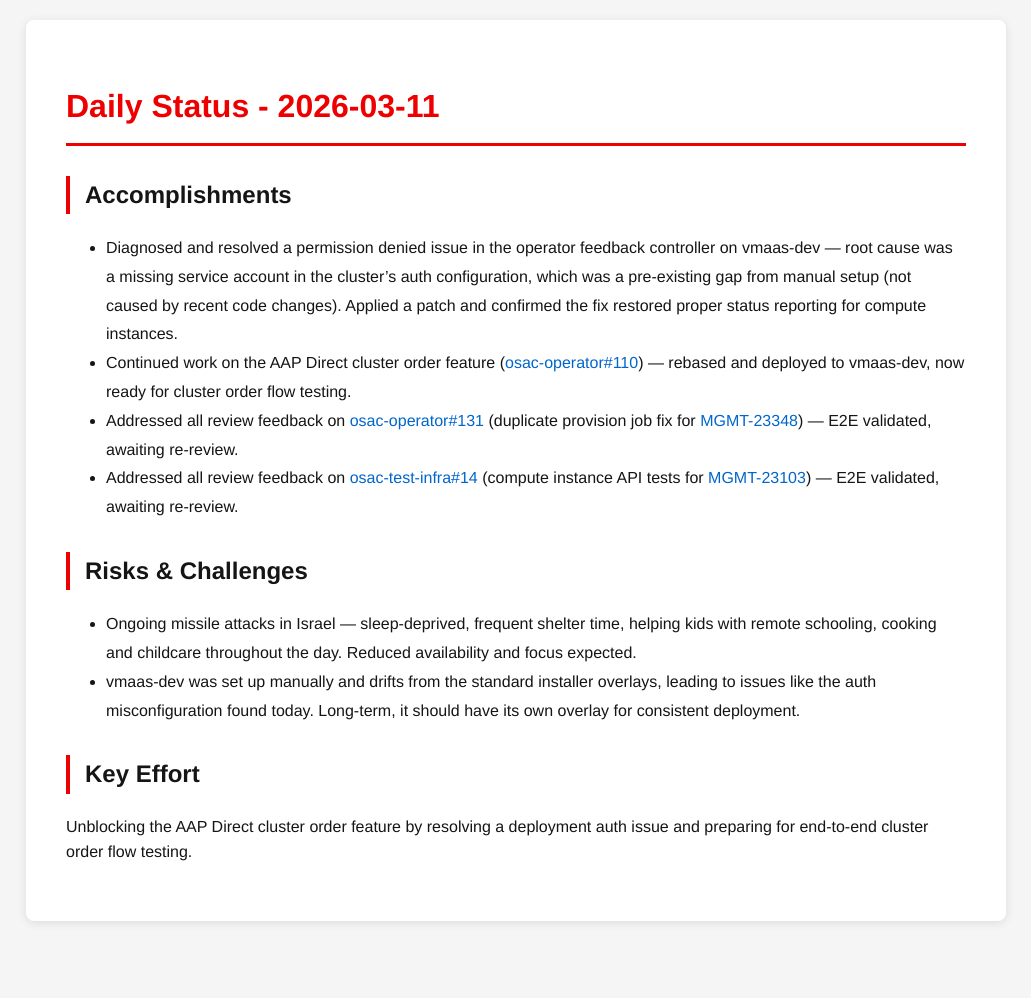
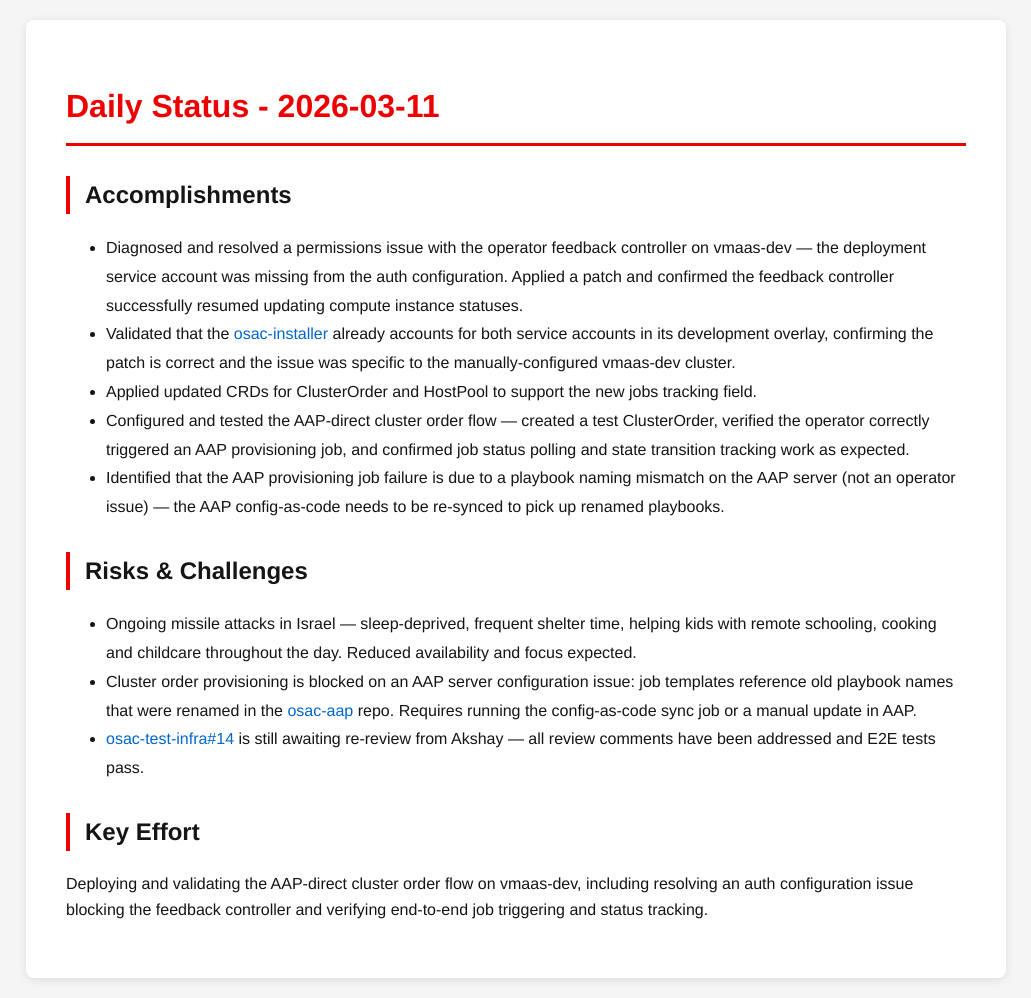
Before and after one commit to tzvatot/daily-status, a Jekyll site: the page built from 2026-03-11.md, in a window 1280 px wide. Shown: the whole page, without its empty margins (124-1155 px from the left). Built offline with Jekyll 4.4.1, drawn with Linux system fonts in a browser that asks for light colours; before the commit the page ends 941 px from its top, so only the background shows below that.

Commit message:
Daily status update - 2026-03-11

```diff
--- a/2026-03-11.md
+++ b/2026-03-11.md
@@ -7,14 +7,16 @@ date: 2026-03-11
 # Daily Status - 2026-03-11
 
 ## Accomplishments
-- Diagnosed and resolved a permission denied issue in the operator feedback controller on vmaas-dev — root cause was a missing service account in the cluster's auth configuration, which was a pre-existing gap from manual setup (not caused by recent code changes). Applied a patch and confirmed the fix restored proper status reporting for compute instances.
-- Continued work on the AAP Direct cluster order feature ([osac-operator#110](https://github.com/osac-project/osac-operator/pull/110)) — rebased and deployed to vmaas-dev, now ready for cluster order flow testing.
-- Addressed all review feedback on [osac-operator#131](https://github.com/osac-project/osac-operator/pull/131) (duplicate provision job fix for [MGMT-23348](https://issues.redhat.com/browse/MGMT-23348)) — E2E validated, awaiting re-review.
-- Addressed all review feedback on [osac-test-infra#14](https://github.com/osac-project/osac-test-infra/pull/14) (compute instance API tests for [MGMT-23103](https://issues.redhat.com/browse/MGMT-23103)) — E2E validated, awaiting re-review.
+- Diagnosed and resolved a permissions issue with the operator feedback controller on vmaas-dev — the deployment service account was missing from the auth configuration. Applied a patch and confirmed the feedback controller successfully resumed updating compute instance statuses.
+- Validated that the [osac-installer](https://github.com/osac-project/osac-installer) already accounts for both service accounts in its development overlay, confirming the patch is correct and the issue was specific to the manually-configured vmaas-dev cluster.
+- Applied updated CRDs for ClusterOrder and HostPool to support the new jobs tracking field.
+- Configured and tested the AAP-direct cluster order flow — created a test ClusterOrder, verified the operator correctly triggered an AAP provisioning job, and confirmed job status polling and state transition tracking work as expected.
+- Identified that the AAP provisioning job failure is due to a playbook naming mismatch on the AAP server (not an operator issue) — the AAP config-as-code needs to be re-synced to pick up renamed playbooks.
 
 ## Risks & Challenges
 - Ongoing missile attacks in Israel — sleep-deprived, frequent shelter time, helping kids with remote schooling, cooking and childcare throughout the day. Reduced availability and focus expected.
-- vmaas-dev was set up manually and drifts from the standard installer overlays, leading to issues like the auth misconfiguration found today. Long-term, it should have its own overlay for consistent deployment.
+- Cluster order provisioning is blocked on an AAP server configuration issue: job templates reference old playbook names that were renamed in the [osac-aap](https://github.com/osac-project/osac-aap) repo. Requires running the config-as-code sync job or a manual update in AAP.
+- [osac-test-infra#14](https://github.com/osac-project/osac-test-infra/pull/14) is still awaiting re-review from Akshay — all review comments have been addressed and E2E tests pass.
 
 ## Key Effort
-Unblocking the AAP Direct cluster order feature by resolving a deployment auth issue and preparing for end-to-end cluster order flow testing.
+Deploying and validating the AAP-direct cluster order flow on vmaas-dev, including resolving an auth configuration issue blocking the feedback controller and verifying end-to-end job triggering and status tracking.
```
